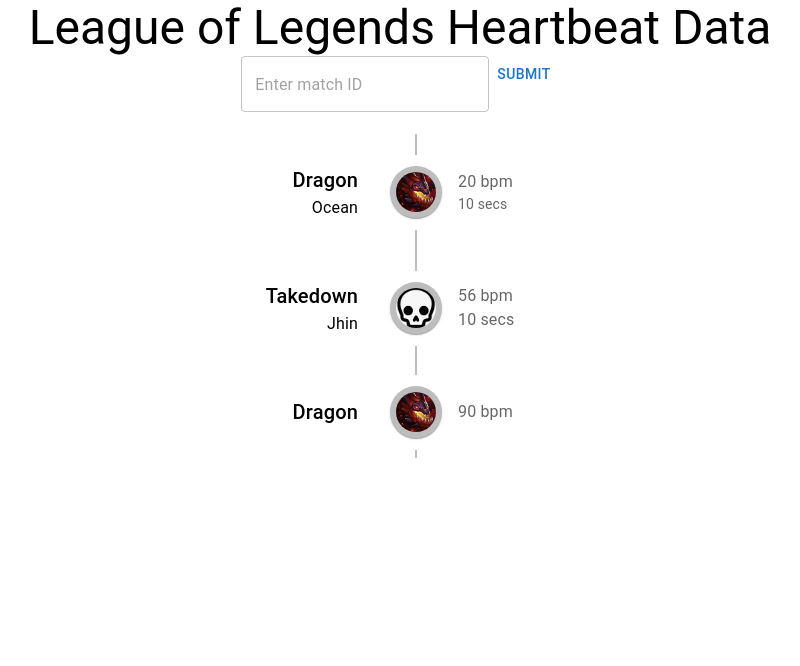
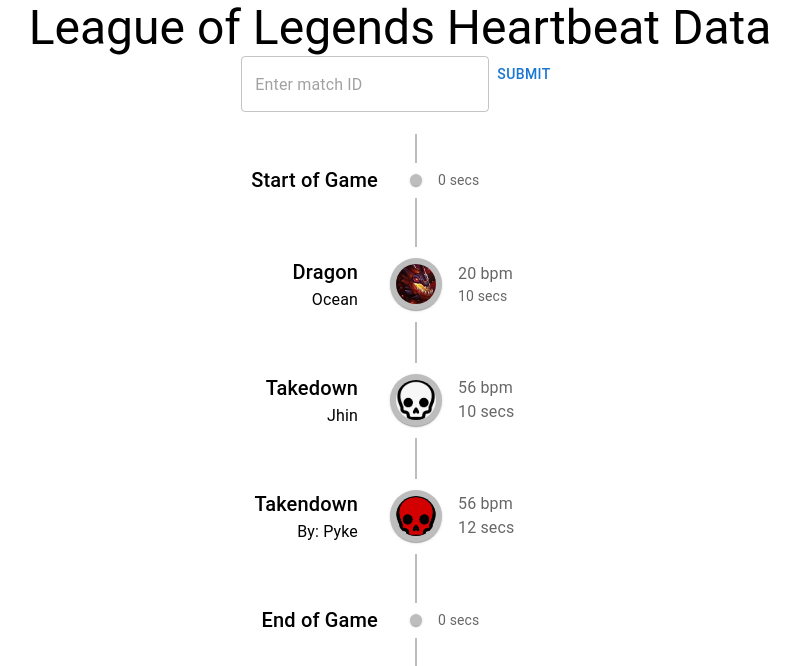
Before and after one commit to akarduna/370-Project, a React (Create React App) app in the folder frontend/: page / in a window 1280 px wide. Shown: the top 666 px of the page, without its empty margins (240-1040 px from the left). Built offline with nearby package versions, Linux system fonts and the light colour scheme.

Commit message:
added timeline start and end to main page

```diff
--- a/frontend/src/components/mainPage.jsx
+++ b/frontend/src/components/mainPage.jsx
@@ -3,8 +3,9 @@
 import Timeline from "@mui/lab/Timeline";
 import TimelineDragon from "./timelineDragon";
 import TimelineTakedown from "./timelineTakedown";
-import file from "../exampledata/gamedata.csv";
-import { parseJSON } from "../functions/parseJSON";
+import TimelineTakendown from "./timelineTakendown";
+import TimelineStart from "./timelineStart";
+import TimelineEnd from "./timelineEnd";
 
 export default function MainPage() {
 	const [val, setVal] = useState("");
@@ -27,9 +28,11 @@
 			/>
 			<Button onClick={handleSubmit}>Submit</Button>
 			<Timeline position="left">
+				<TimelineStart />
 				<TimelineDragon heartrate={20} type={"Ocean"} time={"10 secs"} />
 				<TimelineTakedown heartrate={56} enemy={"Jhin"} time={"10 secs"} />
-				<TimelineDragon heartrate={90} />
+				<TimelineTakendown heartrate={56} enemy={"Pyke"} time={"12 secs"} />
+				<TimelineEnd />
 			</Timeline>
 		</Fragment>
 	);
```
